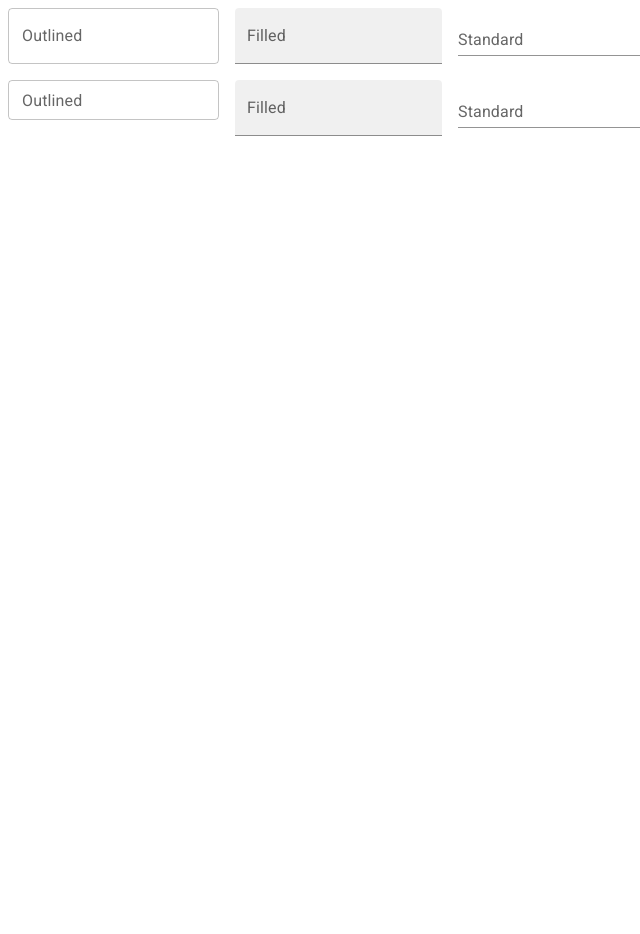
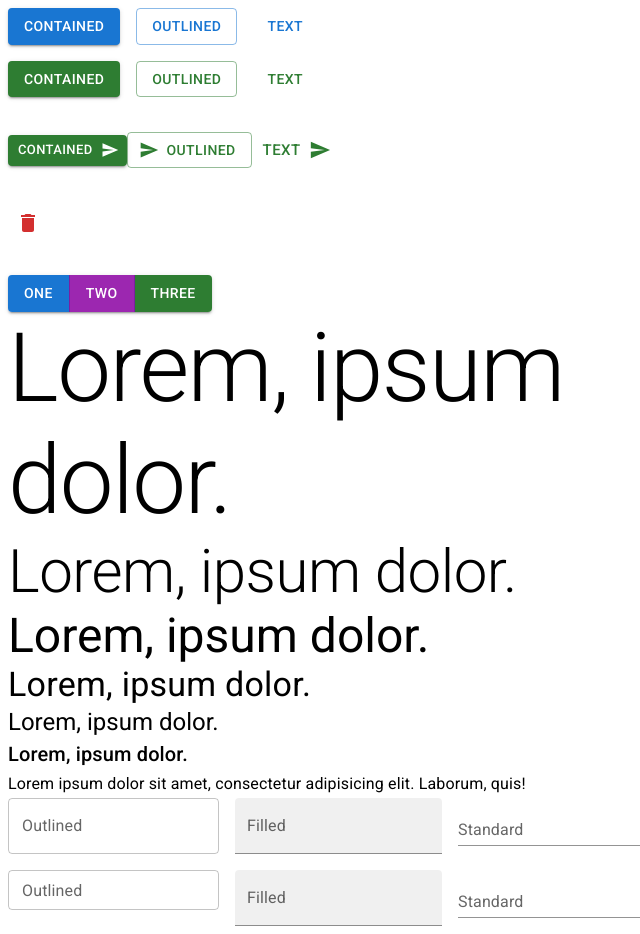
Before and after one commit to serhatece/React-Tutorial-2, a React (Vite) app in the folder 7-react-MUI/: page / in a window 1280 px wide. Shown: the whole page, without its empty margins (0-640 px from the left). Before the commit the page ends 800 px from the top, so only its background shows below. Built offline with nearby package versions, Linux system fonts and the light colour scheme.

Commit message:
Update App.jsx

```diff
--- a/7-react-MUI/src/App.jsx
+++ b/7-react-MUI/src/App.jsx
@@ -5,8 +5,8 @@ import TypeGraphyUsage from "./components/TypeGraphyUsage";
 function App() {
   return (
     <>
-      {/* <ButtonUsage /> */}
-      {/* <TypeGraphyUsage /> */}
+      <ButtonUsage />
+      <TypeGraphyUsage />
       <TextFieldUsage />
     </>
   );
```
